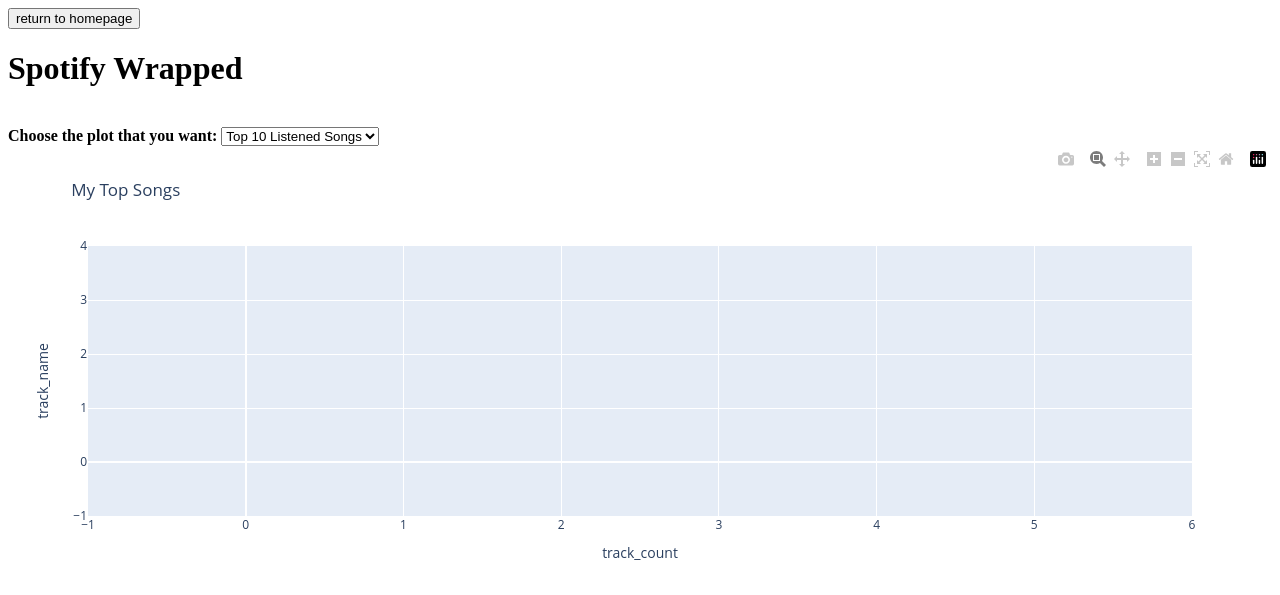
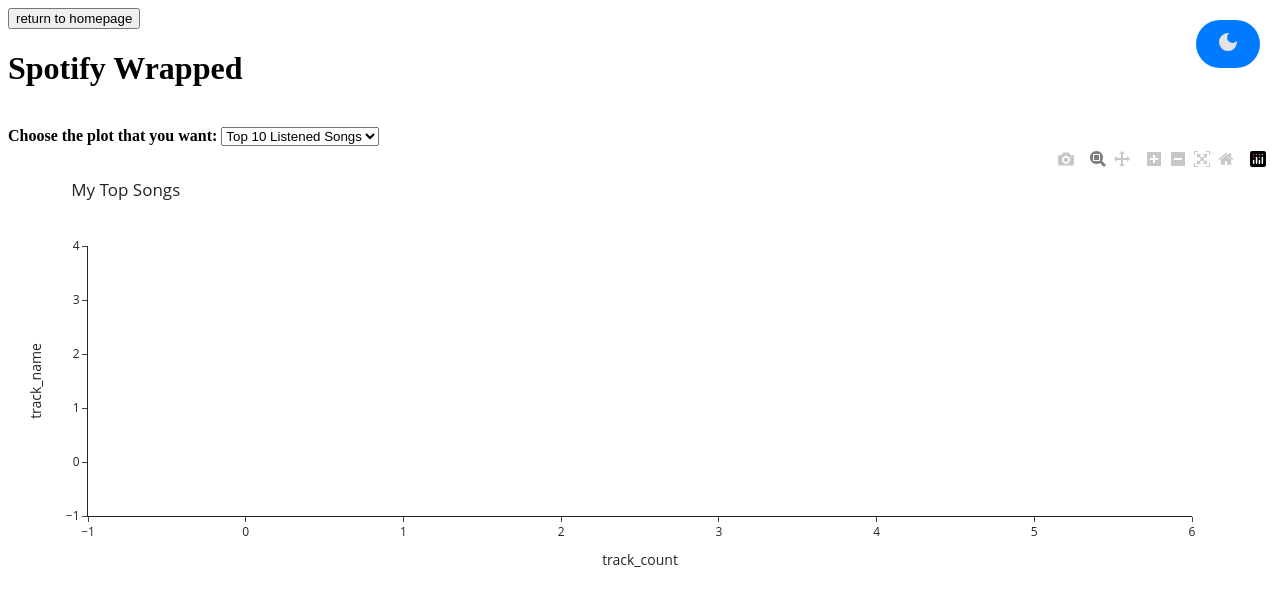
Before and after one commit to serefcann/spotify_api, a Flask app: page /analysis in a window 1280 px wide. Shown: the top 595 px of the page. Run offline with Flask 3, Linux system fonts and the light colour scheme; data that the repository does not hold is empty; some libraries are stand-ins or nearby versions.

Commit message:
dark mode update

```diff
--- a/app.py
+++ b/app.py
@@ -40,7 +40,9 @@ def analysis():
 
 @app.route("/get-plot",methods=["POST"])
 def get_plot():
-    plot_type = request.json.get('chart-type')
+    data = request.json
+    plot_type = data.get('chart-type')
+    theme = data.get("theme")
     vis = visual()
     if plot_type == "artists":
         data = [vis.most_listened_artists()]
@@ -50,6 +52,10 @@ def get_plot():
         data = [vis.most_listened_songs()]
     else:
         data = []
+    if theme == "dark":
+        data[0] = data[0].update_layout(template="plotly_dark")
+    else:
+        data[0] = data[0].update_layout(template ="simple_white" )
     graphJSON = json.dumps(data[0],cls=plotly.utils.PlotlyJSONEncoder)
     return jsonify({"graph": graphJSON})
 
--- /dev/null
+++ b/static/dark-mode.js
@@ -0,0 +1,16 @@
+function toggleDarkMode(){
+    document.body.classList.toggle("dark-mode")
+
+    if (document.body.classList.contains("dark-mode")){
+        localStorage.setItem("theme","dark");
+    }
+    else{
+        localStorage.setItem("theme","light");
+    }
+}
+
+window.onload = function(){
+    if (localStorage.getItem("theme") == "dark"){
+        document.body.classList.add("dark-mode")
+    }
+}
--- a/static/styles.css
+++ b/static/styles.css
@@ -8,3 +8,21 @@
     background-color: black;
     color: white;
 }
+
+.top-right-button {
+    position: fixed; /* Sayfa kaydırılsa bile sabit kalır */
+    top: 20px;       /* Üstten boşluk */
+    right: 20px;     /* Sağdan boşluk */
+    padding: 10px 20px; /* Buton içi boşluk */
+    background-color: #007bff; /* Buton arka plan rengi */
+    color: white;              /* Buton yazı rengi */
+    border: none;              /* Kenarlık yok */
+    border-radius: 50px;        /* Köşeleri yuvarlak */
+    cursor: pointer;           /* Fare imleci buton üzerinde el işareti olsun */
+    font-size: 16px;           /* Yazı boyutu */
+}
+
+/* Butonun hover (üzerine gelme) efekti */
+.top-right-button:hover {
+    background-color: #0056b3; /* Buton rengi koyulaşır */
+}
--- a/templates/analysis.html
+++ b/templates/analysis.html
@@ -1,14 +1,17 @@
 <!DOCTYPE html>
-<html lang="en">
+<html lang="tr">
 <head>
     <meta charset="UTF-8">
     <meta name="viewport" content="width=device-width, initial-scale=1.0">
     <title>Analysis</title>
     <script src="https://cdn.plot.ly/plotly-latest.min.js"></script>
     <script src="https://code.jquery.com/jquery-3.6.0.min.js"></script>
+    <link rel="stylesheet" href="{{ url_for('static',filename='styles.css') }}">
+    <script src="{{ url_for('static', filename='dark-mode.js') }}" defer></script>
 </head>
 <body>
     <button onclick="returnHomepage()">return to homepage</button>
+    <button id="theme-switch" onclick="toggleDarkMode()" class="top-right-button"><svg xmlns="http://www.w3.org/2000/svg" height="24px" viewBox="0 -960 960 960" width="24px" fill="#e3e3e3"><path d="M480-120q-150 0-255-105T120-480q0-150 105-255t255-105q14 0 27.5 1t26.5 3q-41 29-65.5 75.5T444-660q0 90 63 153t153 63q55 0 101-24.5t75-65.5q2 13 3 26.5t1 27.5q0 150-105 255T480-120Z"/></svg></button>
     <h1>Spotify Wrapped</h1>
     <br>
     <label for="chart-type"><b>Choose the plot that you want: </b></label>
@@ -35,7 +38,7 @@
                 url: '/get-plot',
                 method: 'POST',
                 contentType: 'application/json',
-                data: JSON.stringify({ 'chart-type': plotType }),
+                data: JSON.stringify({ 'chart-type': plotType, 'theme':localStorage.getItem("theme") }),
                 success: function(response) {
                     let plotType = JSON.parse(response.graph);
                     Plotly.newPlot('plot-container',plotType);
@@ -52,5 +55,6 @@
         }
      </script>
 
+
 </body>
 </html>
--- a/templates/index.html
+++ b/templates/index.html
@@ -6,12 +6,17 @@
     <title>Benim diyar selin</title>
     <!-- css dosya baglama -->
      <link rel="stylesheet" href="{{ url_for('static',filename='styles.css') }}">
+    <script src="{{ url_for('static', filename='dark-mode.js') }}" defer></script>
 </head>
+
 <body>
     <h2>Spotify Tracks</h2>
     <button onclick="fetchTracks()">Fetch Tracks</button>
     <button id="store-button" class="hidden" onclick="storeTracks()">Store Tracks</button>
     <button onclick="goToNewPage()">Analysis</button>
+    <button id = "theme-switch" onclick="toggleDarkMode()" class="top-right-button">
+        <svg xmlns="http://www.w3.org/2000/svg" height="24px" viewBox="0 -960 960 960" width="24px" fill="#e3e3e3"><path d="M480-120q-150 0-255-105T120-480q0-150 105-255t255-105q14 0 27.5 1t26.5 3q-41 29-65.5 75.5T444-660q0 90 63 153t153 63q55 0 101-24.5t75-65.5q2 13 3 26.5t1 27.5q0 150-105 255T480-120Z"/></svg>
+     </button>
 
     <span class="space"> </span>
 
@@ -93,5 +98,6 @@
             window.location.href = "{{ url_for('analysis') }}"
         }
     </script>
+
 </body>
 </html>
--- a/track_visualization.py
+++ b/track_visualization.py
@@ -39,6 +39,7 @@ class visual():
                     title="My Top Artists",
                     text_auto=True, color='track_count',
                     color_continuous_scale='magma',
+                    template="simple_white",
                     category_orders={"artist": df.sort_values("track_count", ascending=False)["artist"].tolist()})
 
         return fig
@@ -60,6 +61,7 @@ class visual():
                     title="My Top Songs",
                     text_auto=True, color='track_count',
                     color_continuous_scale='Plasma',
+                    template="simple_white",
                     category_orders={"track_name": df.sort_values("track_count", ascending=False)["track_name"].tolist()})
 
         return fig
@@ -77,6 +79,10 @@ class visual():
         data = self.mycursor.fetchall()
         df = pd.DataFrame(columns=["genre","genre_count"],data=data)
         plt.figure(figsize=(12,6))
-        fig = px.pie(df,values="genre_count", names="genre",title="Top 10 Genres Listened",height=550)
+        fig = px.pie(df,values="genre_count",
+                     names="genre",
+                     title="Top 10 Genres Listened",
+                     height=550,
+                     template="simple_white",)
         fig.update_traces(textposition="inside",textinfo="percent+label")
         return fig
```
